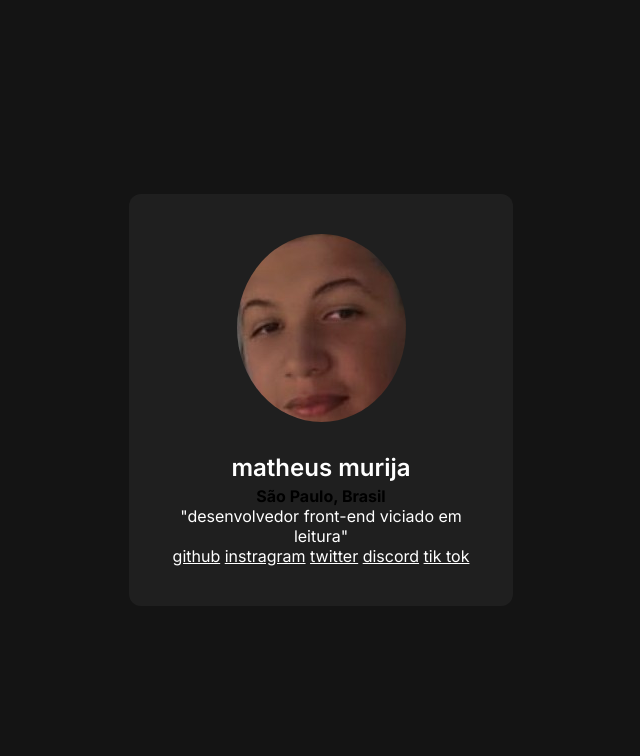
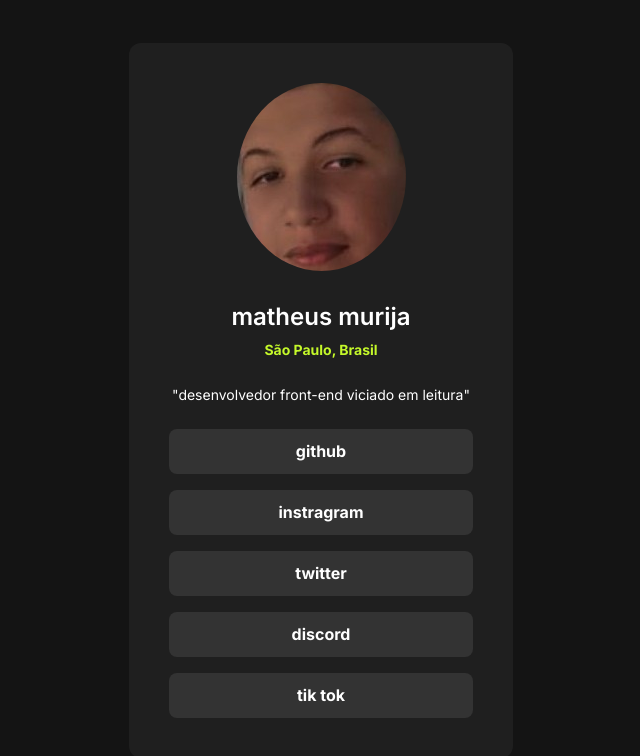
Before and after one commit to teteu2024/meus-links, a plain HTML site: page index.html in a window 1280 px wide. Shown: the whole page, without its empty margins (319-959 px from the left). Drawn offline with Linux system fonts and the light colour scheme.

Commit message:
desenvolvimento do CSS terminado

```diff
--- a/style.css
+++ b/style.css
@@ -37,5 +37,39 @@ div h1 {
     font-size: 24px;
     line-height: 36px;
     font-weight: 600;
+    margin-bottom: 4px;
 
 }
+
+div p {
+
+
+}
+
+div strong {
+   color: #c4f82a;
+   font-size: 14px;
+   line-height: 21px;
+
+}
+
+div p {
+    margin-block: 24px;
+    font-size: 14px;
+    line-height: 21px;
+}
+
+div a + a {
+    margin-top: 16px;
+}
+
+
+div a {
+     display: block;
+     text-decoration: none;
+     background-color: #333333;
+     padding: 12px;
+     border-radius: 8px;
+     font-weight: 700;
+     line-height: 21px;
+}
```
